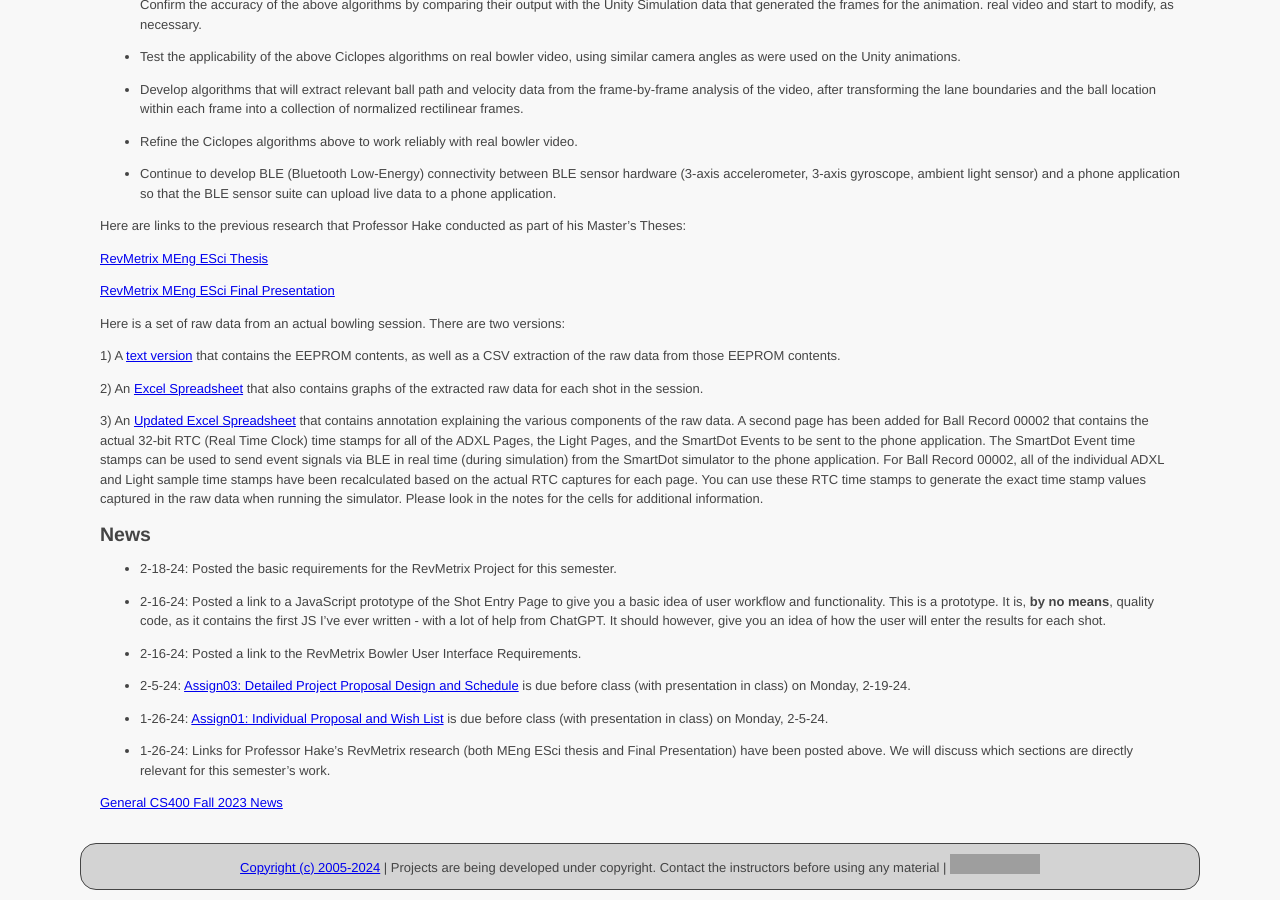
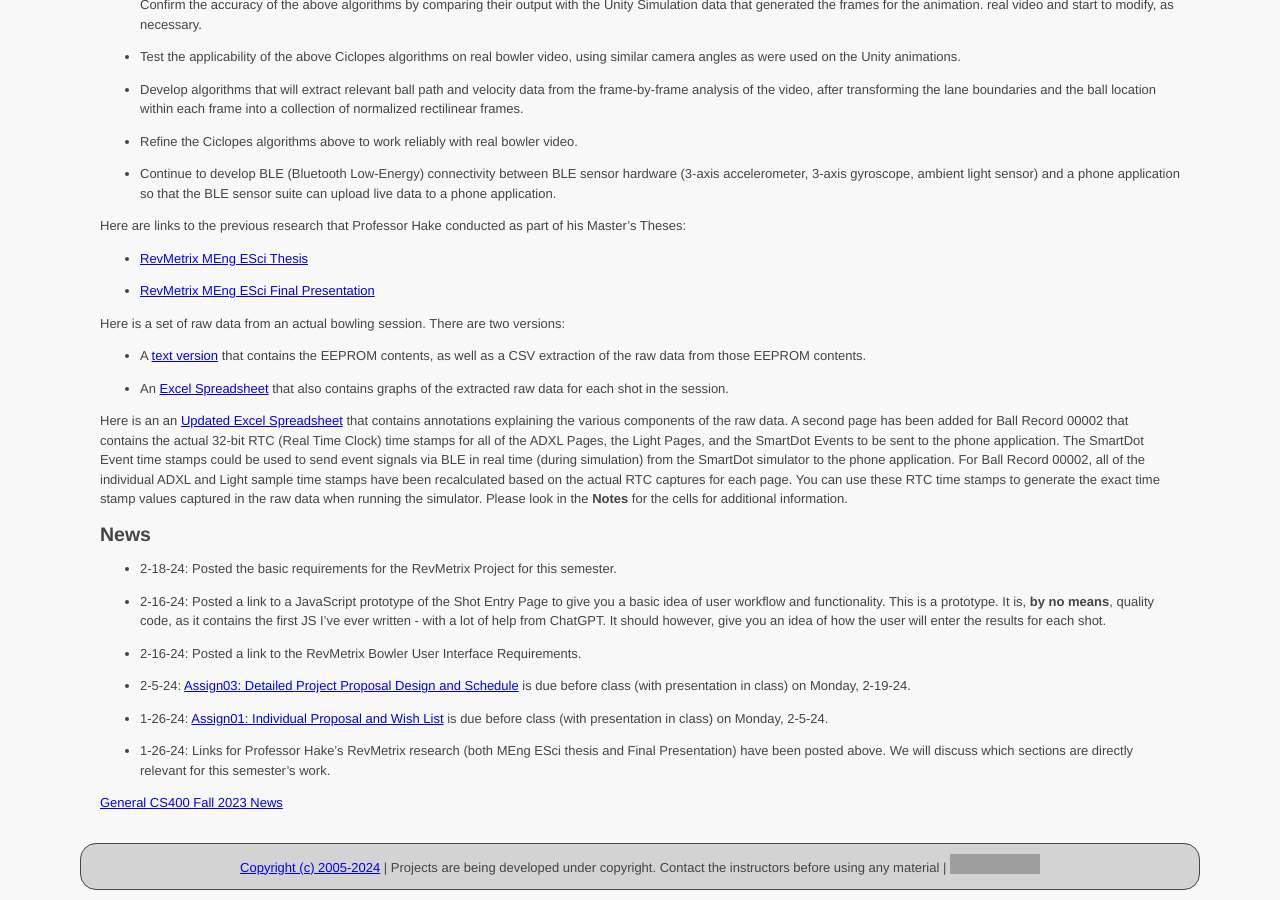
Before and after one commit to ycpcs/cs402-spring2024, a Jekyll site: the page built from projects/RevMetrix-Project/index.md, in a window 1280 px wide and 900 px high, scrolled down 777 px. Built offline with Jekyll 4.4.1, drawn with Linux system fonts in a browser that asks for light colours; grey boxes are pictures that could not be loaded.

```diff
--- a/projects/RevMetrix-Project/index.md
+++ b/projects/RevMetrix-Project/index.md
@@ -52,17 +52,17 @@ real video and start to modify, as necessary.
 
 Here are links to the previous research that Professor Hake conducted as part of his Master's Theses:
 
-[RevMetrix MEng ESci Thesis](Hake-MEngESci-Masters-Thesis.pdf)
+*	[RevMetrix MEng ESci Thesis](Hake-MEngESci-Masters-Thesis.pdf)
 
-[RevMetrix MEng ESci Final Presentation](Hake-MEngESci-Masters-Defense-Presentation.pdf)
+*	[RevMetrix MEng ESci Final Presentation](Hake-MEngESci-Masters-Defense-Presentation.pdf)
 
 Here is a set of raw data from an actual bowling session.  There are two versions:
 
-1) A [text version](./resources/Shots(0-19)-Suburban(8-29-10).txt) that contains the EEPROM contents, as well as a CSV extraction of the raw data from those EEPROM contents.
+*	A [text version](./resources/Shots(0-19)-Suburban(8-29-10).txt) that contains the EEPROM contents, as well as a CSV extraction of the raw data from those EEPROM contents.
 
-2) An [Excel Spreadsheet](./resources/Shots(0-19)-Suburban(8-29-10).xlsx) that also contains graphs of the extracted raw data for each shot in the session.
+*	An [Excel Spreadsheet](./resources/Shots(0-19)-Suburban(8-29-10).xlsx) that also contains graphs of the extracted raw data for each shot in the session.
 
-3) An [Updated Excel Spreadsheet](./resources/Shots(0-19)-Suburban(8-29-10)-BallRecord00002-annotated.xlsx) that contains annotation explaining the various components of the raw data.  A second page has been added for Ball Record 00002 that contains the actual 32-bit RTC (Real Time Clock) time stamps for all of the ADXL Pages, the Light Pages, and the SmartDot Events to be sent to the phone application.  The SmartDot Event time stamps can be used to send event signals via BLE in real time (during simulation) from the SmartDot simulator to the phone application.  For Ball Record 00002, all of the individual ADXL and Light sample time stamps have been recalculated based on the actual RTC captures for each page.  You can use these RTC time stamps to generate the exact time stamp values captured in the raw data when running the simulator.  Please look in the notes for the cells for additional information.
+Here is an an [Updated Excel Spreadsheet](./resources/Shots(0-19)-Suburban(8-29-10)-BallRecord00002-annotated.xlsx) that contains annotations explaining the various components of the raw data.  A second page has been added for Ball Record 00002 that contains the actual 32-bit RTC (Real Time Clock) time stamps for all of the ADXL Pages, the Light Pages, and the SmartDot Events to be sent to the phone application.  The SmartDot Event time stamps could be used to send event signals via BLE in real time (during simulation) from the SmartDot simulator to the phone application.  For Ball Record 00002, all of the individual ADXL and Light sample time stamps have been recalculated based on the actual RTC captures for each page.  You can use these RTC time stamps to generate the exact time stamp values captured in the raw data when running the simulator.  Please look in the **Notes** for the cells for additional information.
 
 ## News
 <!-- Commenting out YCPHacks-specific News until it's needed - and the dates could change, anyway
```
